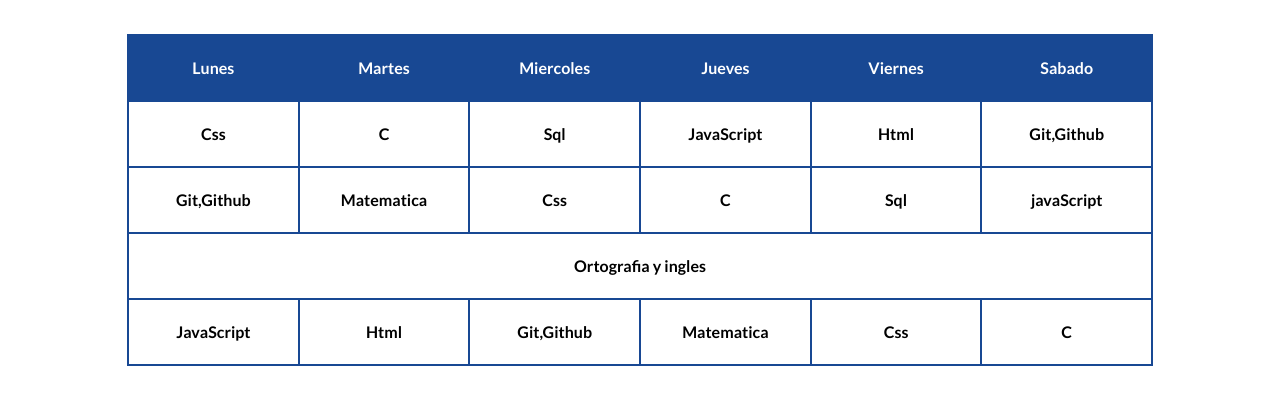
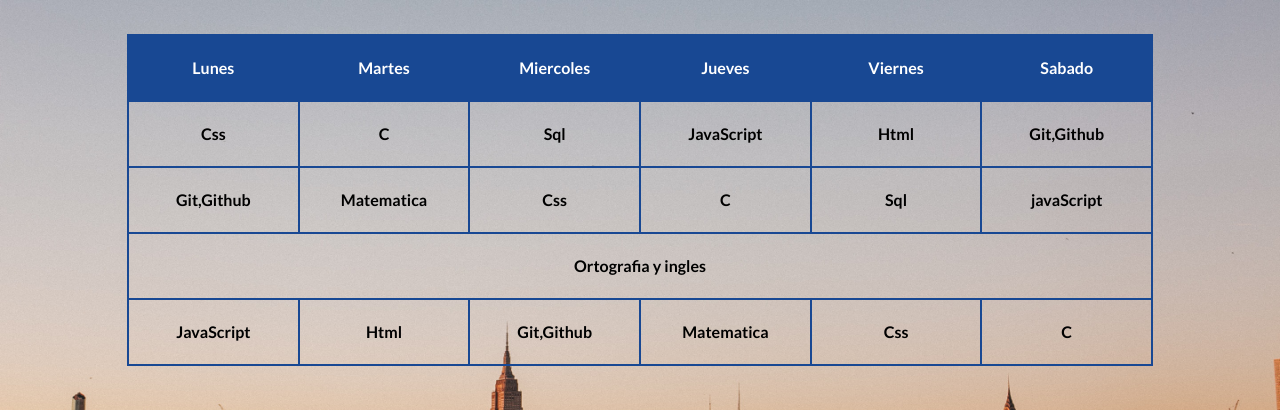
Before and after one commit to Acnal0gia/herramientas, a plain HTML site: page html/horario.html in a window 1280 px wide. Shown: the part 200-610 px from the top of the page. Drawn offline with Linux system fonts and the light colour scheme; the site is published under a folder, as on GitHub Pages, so addresses that start at the root find nothing.

Commit message:
Update style.css

```diff
--- a/html/style.css
+++ b/html/style.css
@@ -20,7 +20,7 @@ body{
     --one-color: rgb(51, 30, 154);
     --two-color: rgb(24, 72, 147);
 
-    background: url(/img/background.jpg) no-repeat center center fixed;
+    background: url(./img/background.jpg) no-repeat center center fixed;
     background-size: 100% 100%;
     display: flex;
     justify-content: center;
```
